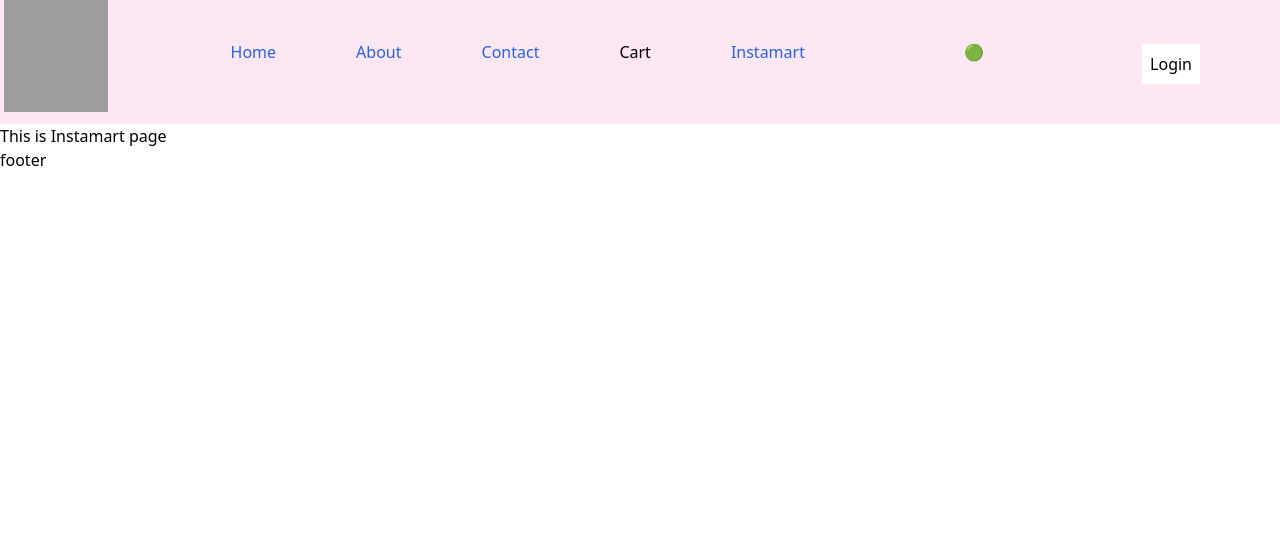
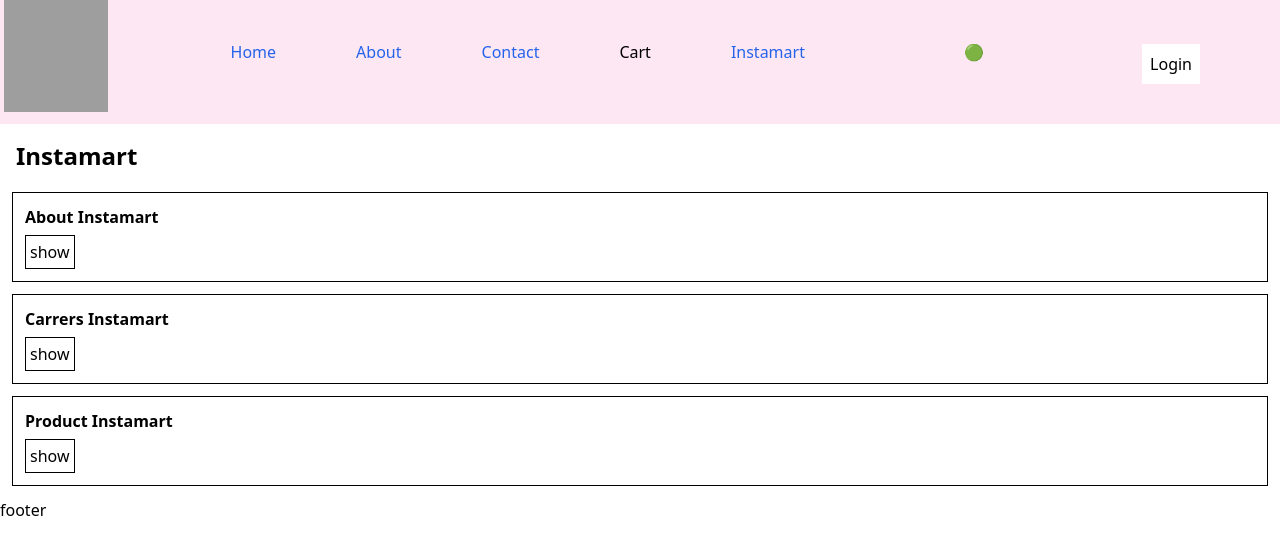
Before and after one commit to VigneshSai27/FoodApp, a React (Vite) app: page /instamart in a window 1280 px wide. Shown: the top 554 px of the page. Built offline with nearby package versions, Linux system fonts and the light colour scheme; grey boxes are pictures that could not be loaded.

Commit message:
state lifting up

```diff
--- a/src/components/Instamart.js
+++ b/src/components/Instamart.js
@@ -1,7 +1,70 @@
+import { useState } from "react";
+
+const Section = ({ title, description, isVisible, setIsVisible }) => {
+  return (
+    <>
+      <div className="border border-black m-3 p-3">
+        <h3 className="font-bold">{title}</h3>
+        {isVisible && <p>{description}</p>}
+        {isVisible ? (
+          <button
+            className="border border-black box-border p-1 mt-1.5 mr-3"
+            onClick={() => {
+              setIsVisible(false);
+            }}
+          >
+            hide
+          </button>
+        ) : (
+          <button
+            className="border border-black box-border p-1 mt-1.5"
+            onClick={() => {
+              setIsVisible(true);
+            }}
+          >
+            show
+          </button>
+        )}
+      </div>
+    </>
+  );
+};
 const Instamart = () => {
+  const [visibleSection, setVisibleSection] = useState("");
+
   return (
     <div>
-      <h3>This is Instamart page</h3>
+      <h1 className="text-2xl m-2 p-2 font-bold">Instamart</h1>
+      <Section
+        title={"About Instamart"}
+        description={
+          "It is a long established fact that a reader will be distracted by the readable content of a page when looking at its layout. The point of using Lorem Ipsum is that it has a more-or-less normal distribution of letters, as opposed to using 'Content here, content here', making it look like readable English. Many desktop publishing packages and web page editors now use Lorem Ipsum as their default model text, and a search for 'lorem ipsum' will uncover many web sites still in their infancy. Various versions have evolved over the years, sometimes by accident, sometimes on purpose (injected humour and the like)."
+        }
+        isVisible={visibleSection === "about"}
+        setIsVisible={(flag) => {
+          flag ? setVisibleSection("about") : setVisibleSection("");
+        }}
+      />
+      <Section
+        title={"Carrers Instamart"}
+        description={
+          "Contrary to popular belief, Lorem Ipsum is not simply random text. It has roots in a piece of classical Latin literature from 45 BC, making it over 2000 years old. Richard McClintock, a Latin professor at Hampden-Sydney College in Virginia, looked up one of the more obscure Latin words, consectetur, from a Lorem Ipsum passage, and going through the cites of the word in classical literature, discovered the undoubtable source. "
+        }
+        isVisible={visibleSection === "careers"}
+        setIsVisible={(flag) => {
+          flag ? setVisibleSection("careers") : setVisibleSection("");
+        }}
+      />
+      <Section
+        title={"Product Instamart"}
+        description={
+          "There are many variations of passages of Lorem Ipsum available, but the majority have suffered alteration in some form, by injected humour, or randomised words which don't look even slightly believable. If you are going to use a passage of Lorem Ipsum, you need to be sure there isn't anything embarrassing hidden in the middle of text. All the Lorem Ipsum generators on the Internet tend to repeat predefined chunks as necessary, making this the first true generator on the Internet. It uses a dictionary of over 200 Latin words, combined with a handful of model sentence structures, to generate Lorem Ipsum which looks reasonable."
+        }
+        isVisible={visibleSection === "product"}
+        setIsVisible={(flag) => {
+          flag ? setVisibleSection("product") : setVisibleSection("");
+        }}
+      />
     </div>
   );
 };
```
